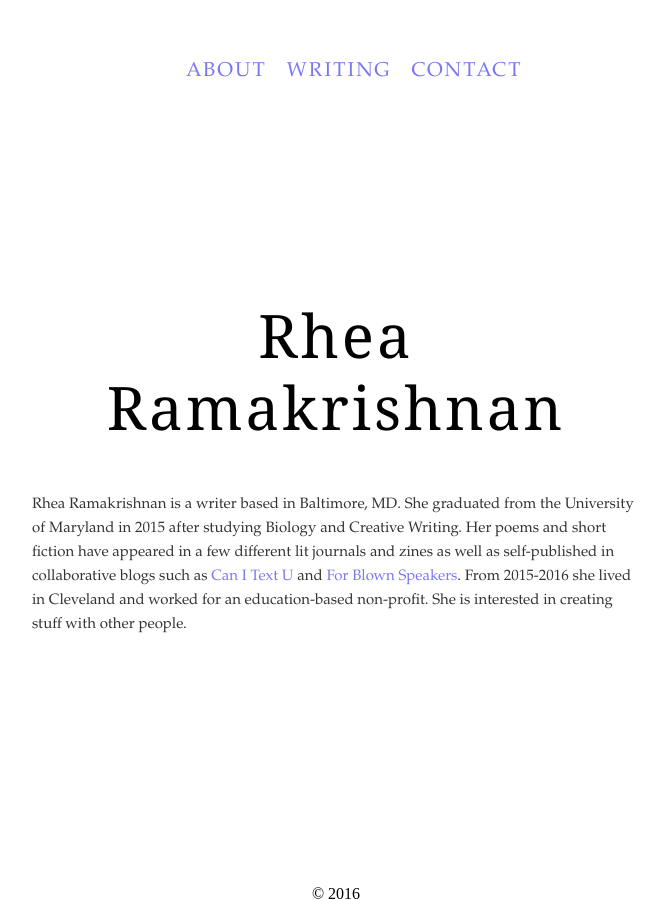
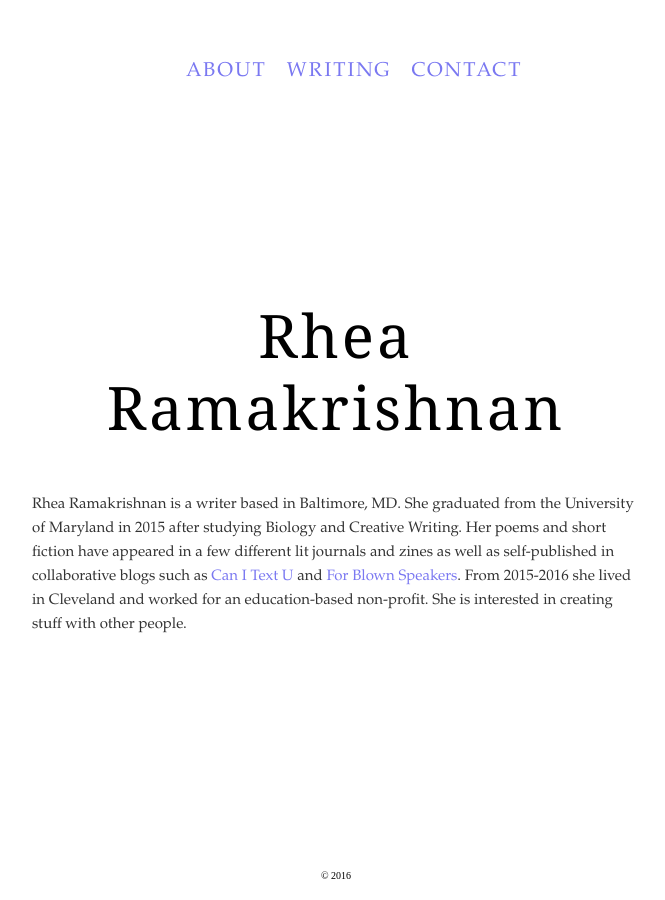
Before and after one commit to reram/reram.github.io, a Jekyll site: the page built from index.html, in a window 1280 px wide. Shown: the whole page, without its empty margins (304-969 px from the left). Built offline with Jekyll 4.4.1, drawn with Linux system fonts in a browser that asks for light colours.

Commit message:
Update page.html

```diff
--- a/_layouts/page.html
+++ b/_layouts/page.html
@@ -90,7 +90,8 @@
     bottom:5px;
     width: 100%;
     left:0px;
-    height:10px;
+    height:25px;
+    font-size: 10px;
 }
     </style>
 
```
